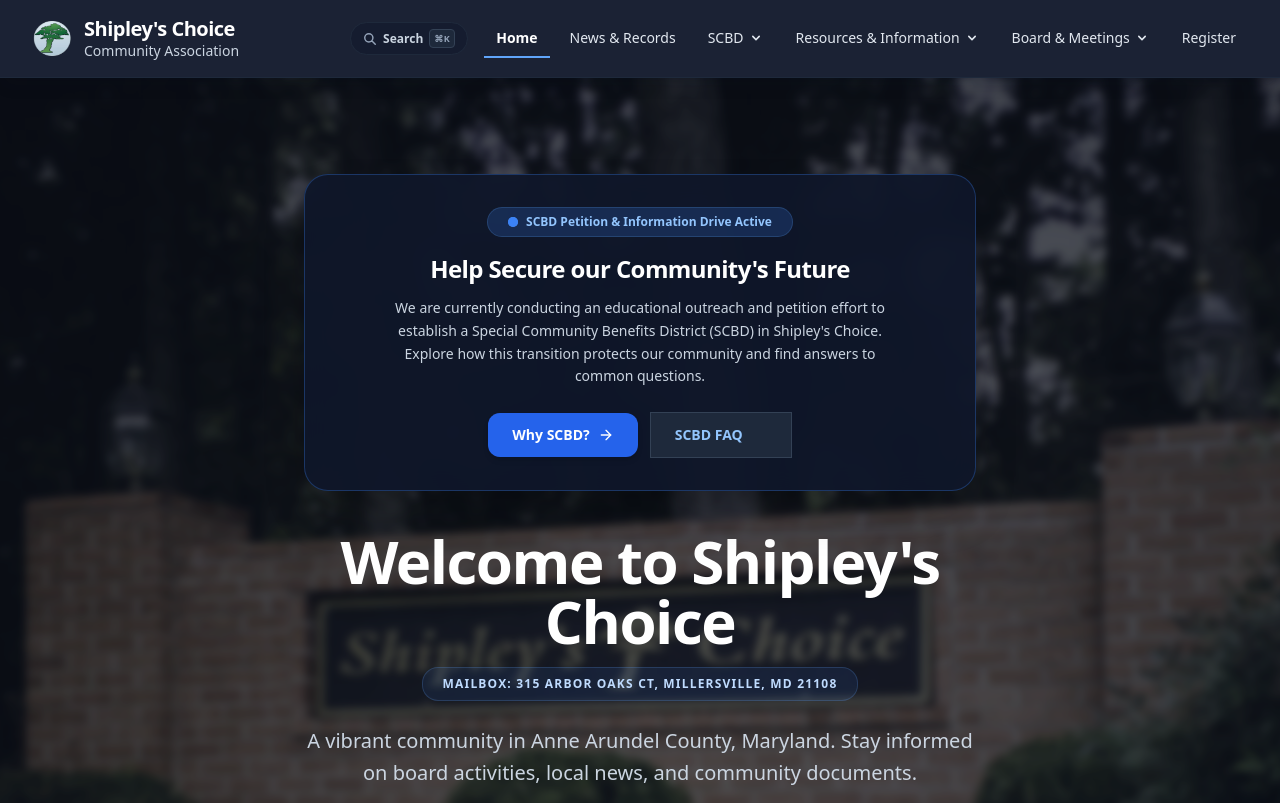
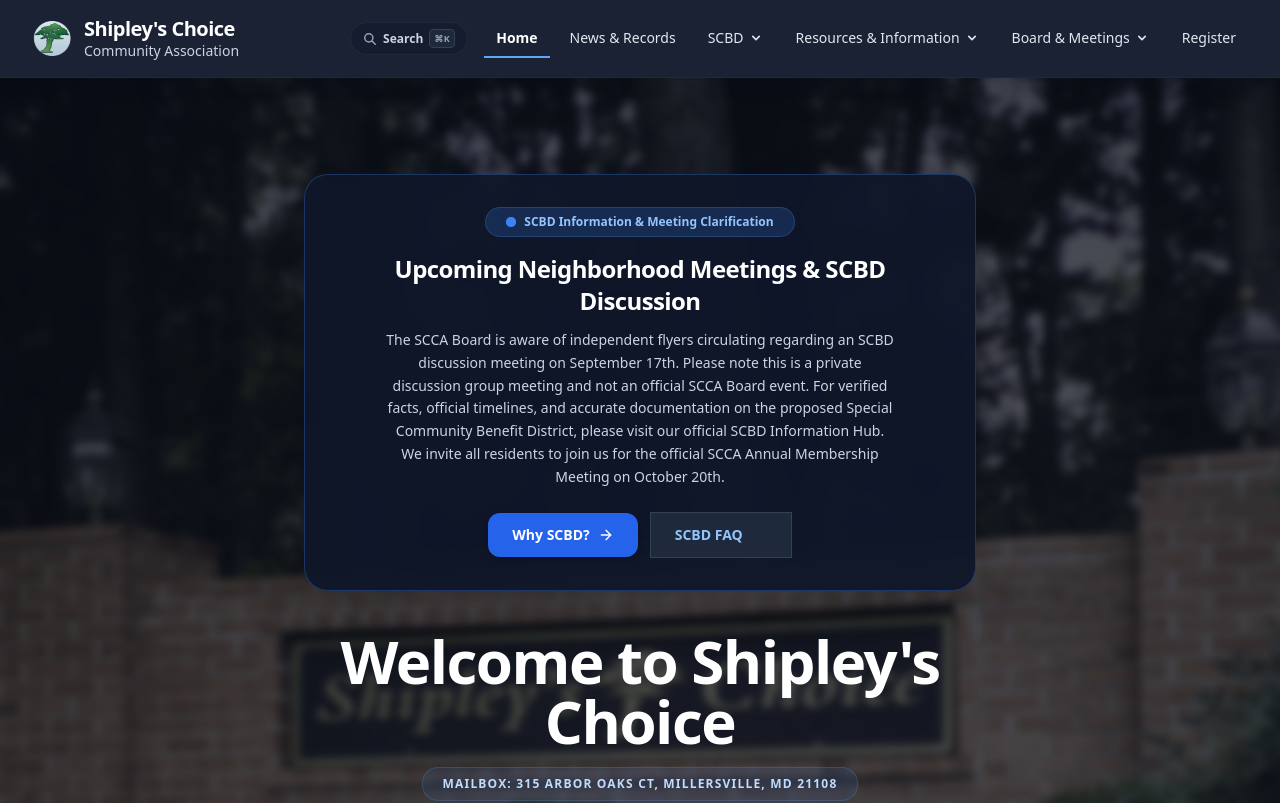
Before and after one commit to tschulmeister/scca-website, a SvelteKit app: page / in a window 1280 px wide. Shown: the top 803 px of the page. Built offline with nearby package versions, Linux system fonts and the light colour scheme; some icons are missing.

Commit message:
update scbd jumbotron text

```diff
--- a/src/routes/+page.svelte
+++ b/src/routes/+page.svelte
@@ -21,7 +21,9 @@
             const fullPath = `/src/components/news/${item.contentPath}`;
             return {
                 ...item,
-                content: newsFiles[fullPath] || "<p class='text-rose-500'>Content file not found.</p>"
+                content:
+                    newsFiles[fullPath] ||
+                    "<p class='text-rose-500'>Content file not found.</p>",
             };
         }
         return item;
@@ -37,7 +39,6 @@
 
 <section class="page-header py-12 sm:py-24 px-4 sm:px-6 text-center">
     <div class="max-w-3xl mx-auto">
-        <!-- Active SCBD Banner with fine animations -->
         <div
             class="mb-10 p-6 sm:p-8 bg-slate-900/95 border border-blue-500/30 rounded-3xl shadow-2xl backdrop-blur-md max-w-2xl mx-auto text-center animate-fadeIn"
         >
@@ -52,22 +53,26 @@
                         class="relative inline-flex rounded-full h-2.5 w-2.5 bg-blue-500"
                     ></span>
                 </span>
-                SCBD Petition & Information Drive Active
+                SCBD Information & Meeting Clarification
             </div>
 
             <h2
                 class="text-xl sm:text-2xl font-black text-white mb-3 tracking-tight"
             >
-                Help Secure our Community's Future
+                Upcoming Neighborhood Meetings & SCBD Discussion
             </h2>
 
             <p
                 class="text-sm text-slate-300 mb-6 leading-relaxed max-w-lg mx-auto font-medium"
             >
-                We are currently conducting an educational outreach and petition
-                effort to establish a Special Community Benefits District (SCBD)
-                in Shipley's Choice. Explore how this transition protects our
-                community and find answers to common questions.
+                The SCCA Board is aware of independent flyers circulating
+                regarding an SCBD discussion meeting on September 17th. Please
+                note this is a private discussion group meeting and not an
+                official SCCA Board event. For verified facts, official
+                timelines, and accurate documentation on the proposed Special
+                Community Benefit District, please visit our official SCBD
+                Information Hub. We invite all residents to join us for the
+                official SCCA Annual Membership Meeting on October 20th.
             </p>
 
             <div
```
